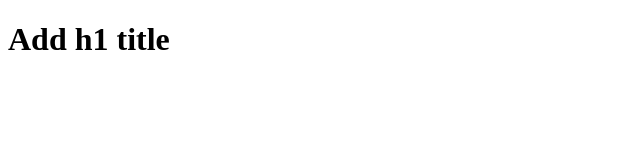
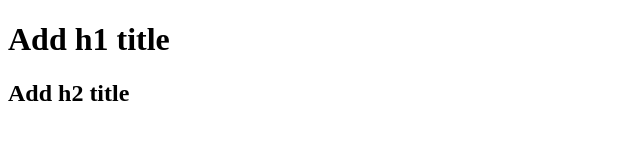
Before and after one commit to AurelienUguen/githubChallenge1, a plain HTML site: page index.html in a window 1280 px wide. Shown: the whole page, without its empty margins (0-640 px from the left). Drawn offline with Linux system fonts and the light colour scheme.

Commit message:
Adding h2 title

```diff
--- a/index.html
+++ b/index.html
@@ -8,5 +8,6 @@
 </head>
 <body>
     <h1>Add h1 title</h1>
+    <h2>Add h2 title</h2>
 </body>
 </html>
```
